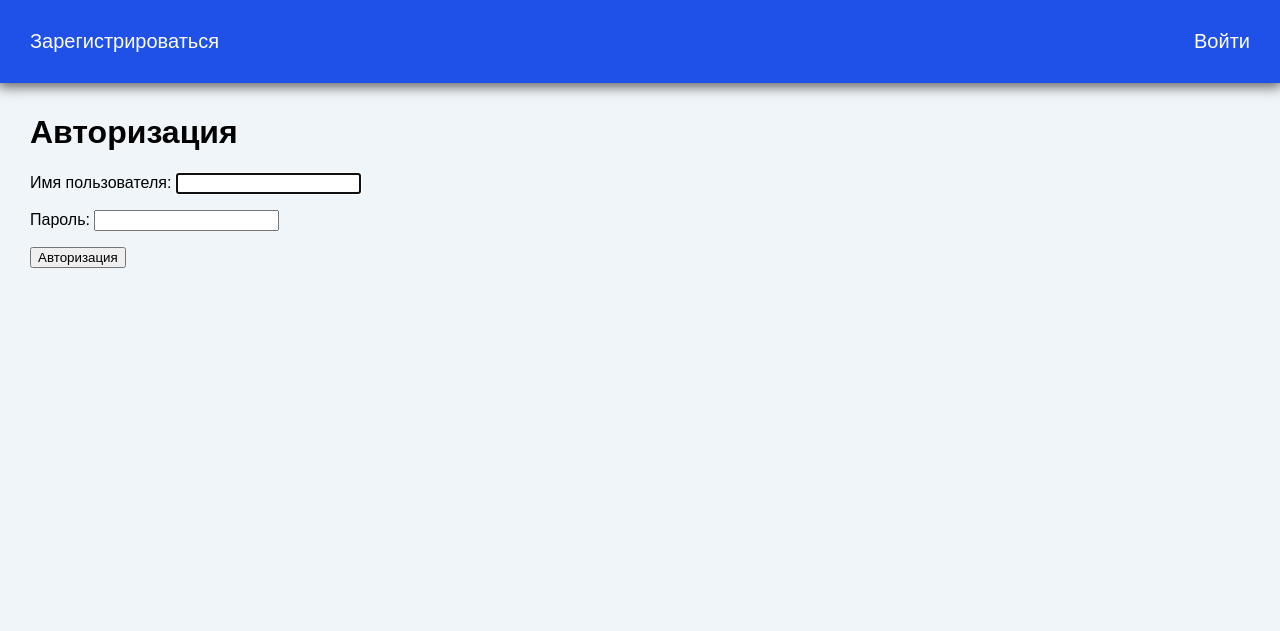
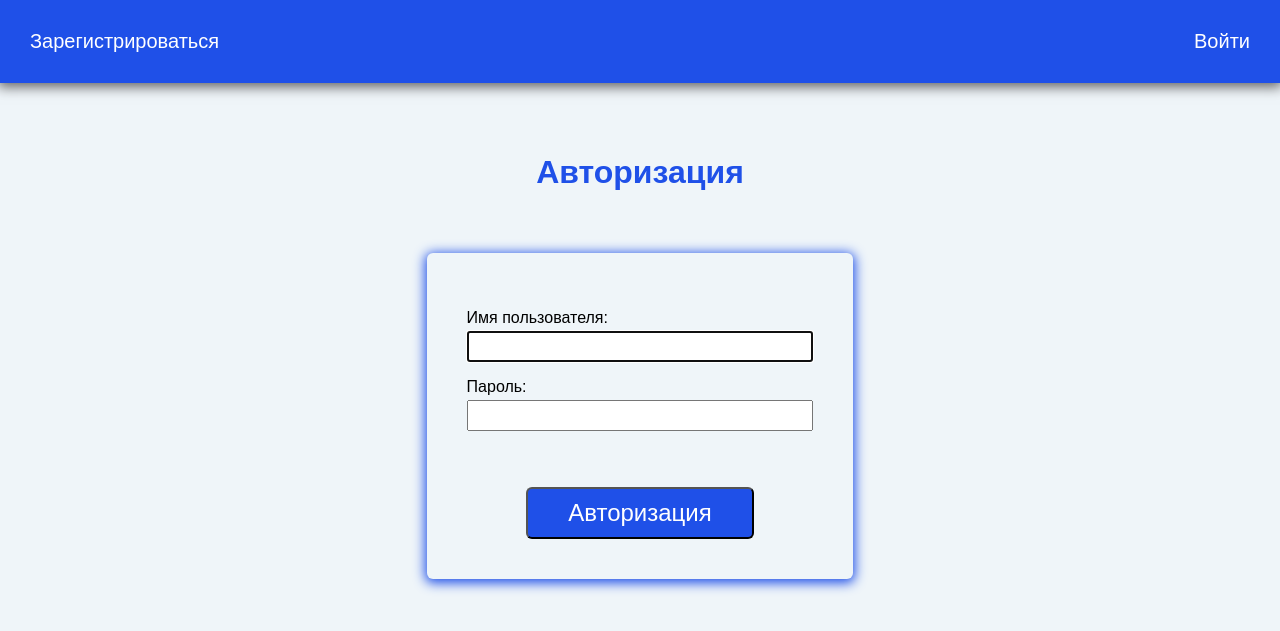
Before and after one commit to Hammer3355/third_project, a Django app: page /login/ in a window 1280 px wide. Shown: the top 631 px of the page. Run offline with Django 4.2, Linux system fonts and the light colour scheme.

Commit message:
Добавил стили для авторизации.

```diff
--- a/todos/todo/static/css/style.css
+++ b/todos/todo/static/css/style.css
@@ -26,6 +26,7 @@ ul {
     display: flex;
     justify-content: space-between;
     font-size: 20px;
+    align-items: center;
 }
 
 .menu .logo {
@@ -40,3 +41,59 @@ a {
 .menu a {
     color: #fff;
 }
+
+.content .wrap {
+    display: flex;
+    flex-direction: column;
+    align-items: center;
+    justify-content: center;
+    margin-top: 40px;
+}
+
+h1, h2 {
+    color: #1F50E8;
+}
+
+.btn {
+    background: #1F50E8;
+    color: #fff;
+}
+
+.btn:hover{
+    background: #56cb3c;
+}
+
+button {
+    padding: 10px 40px;
+    border-radius: 6px;
+    margin-top: 40px;
+    font-size: 24px;
+    cursor: pointer;
+}
+
+.center {
+    text-align: center;
+}
+
+input {
+    width: 100%;
+    padding: 6px 10px;
+    box-sizing: border-box;
+    margin-top: 4px;
+}
+
+.bg {
+    box-shadow: 0 2px 12px 2px #1F50E8;
+    padding: 40px;
+    box-sizing: border-box;
+    border-radius: 6px;
+}
+
+.top {
+    padding: 4px 24px;
+    margin-top: 0;
+    background: transparent;
+    border: none;
+    color: #fff;
+    font-size: 20px;
+}
```
